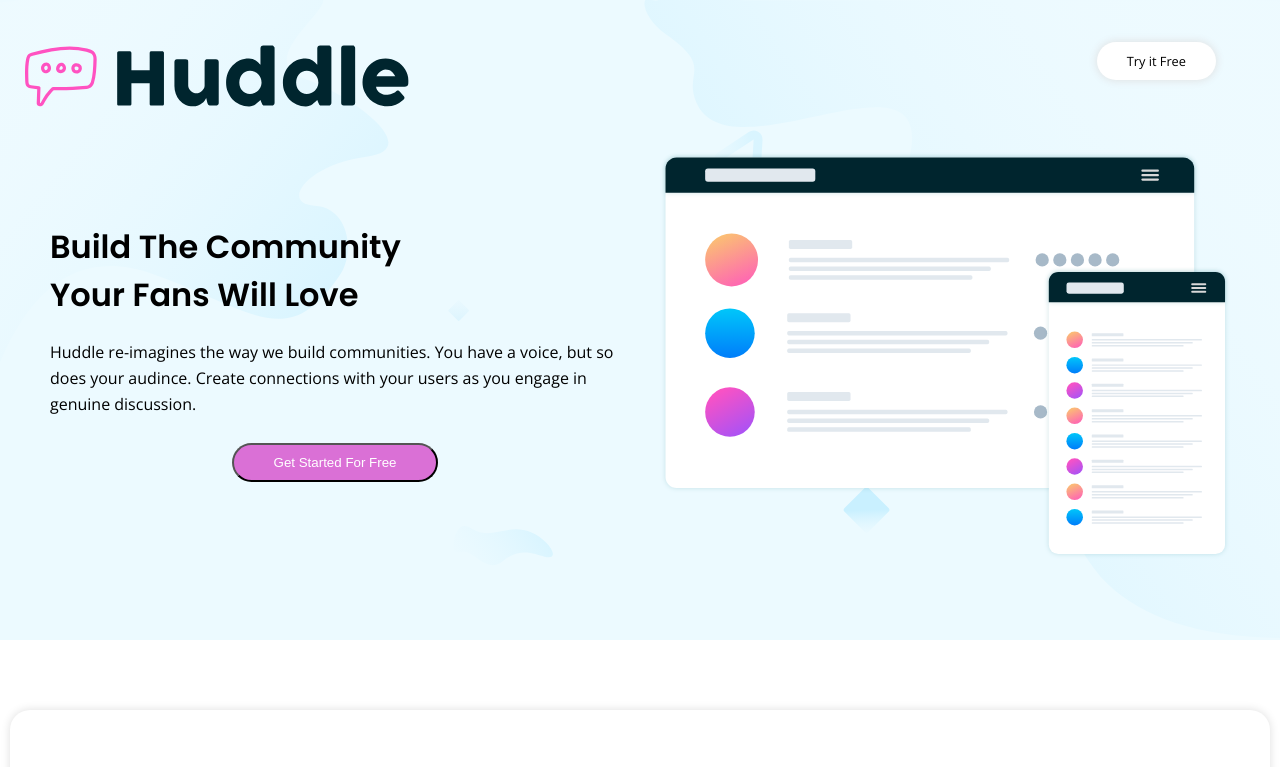
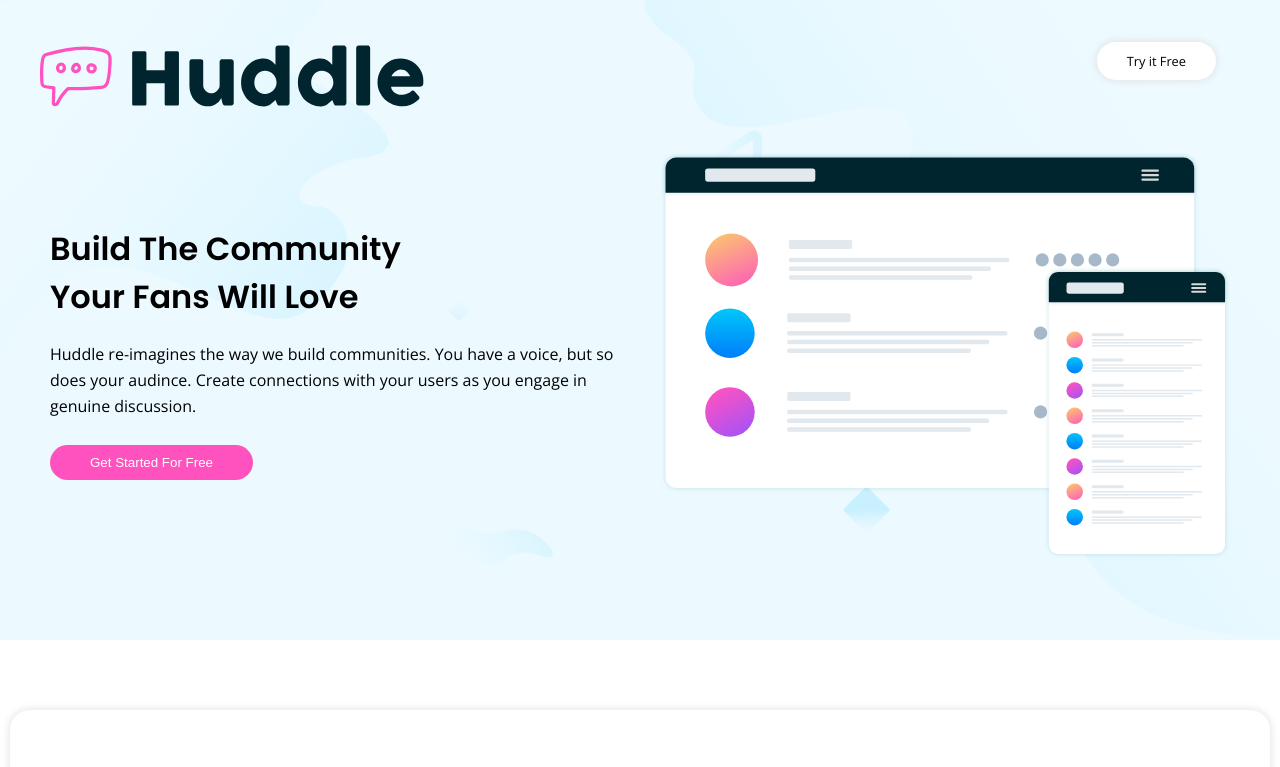
Before and after one commit to fabian-hanso/design-exercise, a website built with Vite: page index.html in a window 1280 px wide. Shown: the top 767 px of the page. Built offline with nearby package versions, Linux system fonts and the light colour scheme.

Commit message:
Add media query + change button

```diff
--- a/css/components/header.css
+++ b/css/components/header.css
@@ -1,35 +1,31 @@
 /* Generelle Stylings für den Header Bereich */
 
-
-header{
-    width:100vw;
+header {
+  width: 100vw;
   height: 80vh;
   background-image: url(../../design/images/bg-hero-mobile.svg);
   background-size: contain;
   background-repeat: no-repeat;
   background-position: top;
   padding-top: 15px;
-    background-color: #ECFAFF;
+  background-color: #ecfaff;
   margin-bottom: 30px;
 }
 
-nav{
+nav {
   /* margin-top: 35px; */
   display: flex;
   justify-content: space-between;
   align-items: center;
-
-
 }
 
-nav img{
+nav img {
   width: 30vw;
   margin-top: 30px;
-    margin-left: 25px;
-
+  margin-left: 40px; /* Huddel kann noch weiter vom Rand weg*/
 }
 
-nav a{
+nav a {
   text-decoration: none;
   color: black;
   padding: 10px 30px;
@@ -40,66 +36,68 @@
   margin-right: 5vw;
 }
 
-.header__div{
+.header__div {
   padding: 5px 30px;
   display: flex;
   flex-direction: column;
-    text-align:center;
-    align-items:center;
+  text-align: center;
+  align-items: center;
   margin-top: 30px;
 }
 
-.header__first{
+.header__first {
   width: 100%;
-
 }
 
-.header__second{
+/* linksausrichtung im screen */
+@media only screen and (min-width: 375px) {
+  .header__first {
+    text-align: left;
+  }
+}
+
+.header__second {
   width: 100%;
-
 }
 
 .header__second img {
   width: 100%;
 }
 
-.first__button{
+.first__button {
   margin-top: 10px;
   padding: 10px 40px;
-    color:white;
-    background-color:orchid;
+  color: white;
+  background-color: hsl(322, 100%, 66%); /* Changed color */
+  border: hidden; /* Border nicht sichtbar */
   border-radius: 20px;
   margin-bottom: 33px;
 }
 
-
 @media only screen and (min-width: 375px) {
-    header{
-        width:100vw;
+  header {
+    width: 100vw;
     height: 80vh;
     background-image: url(../../design/images/bg-hero-desktop.svg);
     /* background-size: cover; */
     background-repeat: no-repeat;
     background-position: top;
     padding-top: 15px;
-        background-color: #ECFAFF;
+    background-color: #ecfaff;
     margin-bottom: 60px;
   }
-    .header__div{
+  .header__div {
     display: flex;
     flex-direction: row;
   }
 
-    .header__first{
+  .header__first {
     width: 50%;
     padding: 10px 20px;
-
   }
 
-    .header__second{
+  .header__second {
     width: 50%;
     padding: 10px 20px;
-
   }
-
 }
```
Lines whose indentation alone changed are shown as unchanged.
